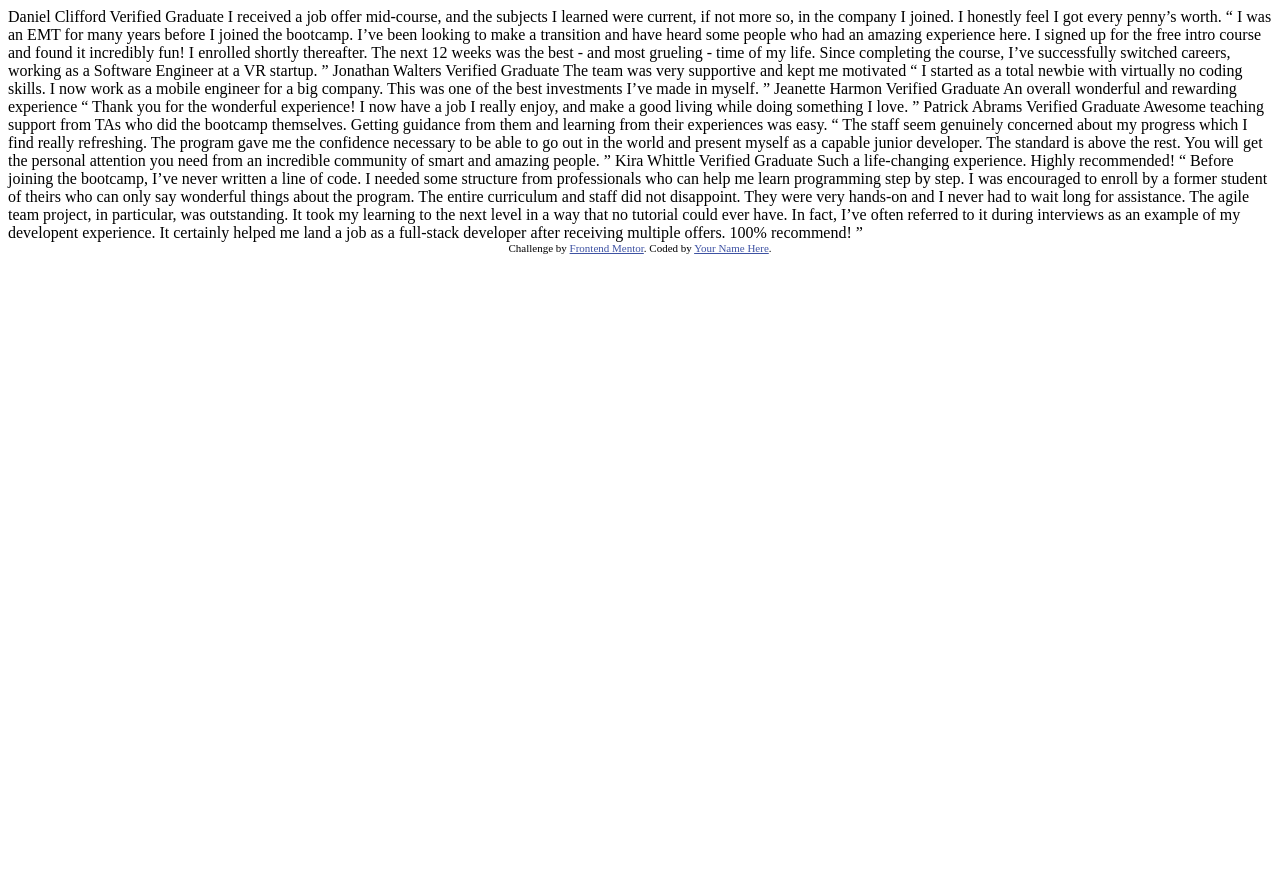
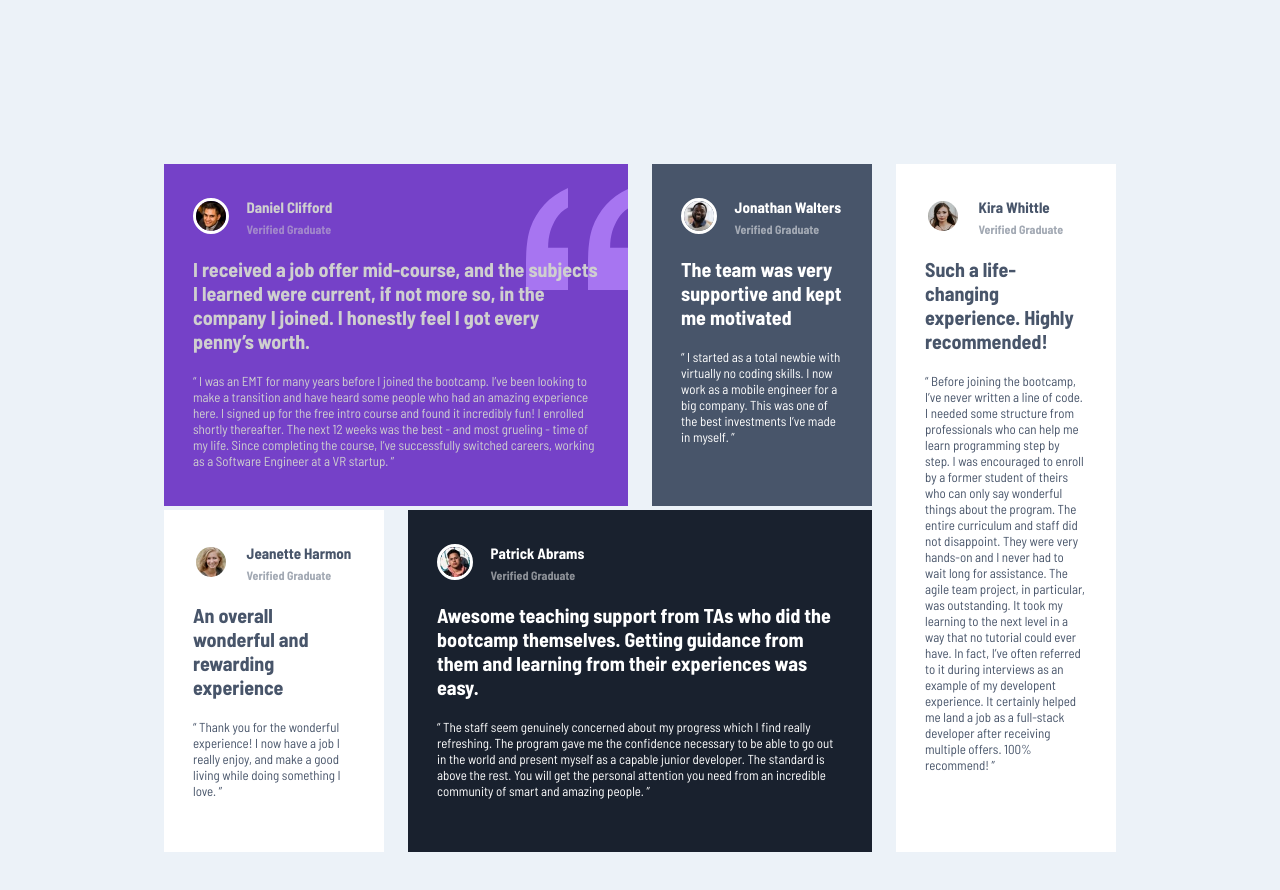
Before and after one commit to elisavet12/testimonials-grid-section-main, a plain HTML site: page index.html in a window 1280 px wide. Before the commit the page ends 800 px from the top, so only its background shows below. Drawn offline with Linux system fonts and the light colour scheme.

Commit message:
html and css

```diff
--- a/index.html
+++ b/index.html
@@ -1,76 +1,162 @@
 <!DOCTYPE html>
 <html lang="en">
   <head>
-  <meta charset="UTF-8">
-  <meta name="viewport" content="width=device-width, initial-scale=1.0"> <!-- displays site properly based on user's device -->
+    <meta charset="UTF-8" />
+    <meta name="viewport" content="width=device-width, initial-scale=1.0" />
+    <!-- displays site properly based on user's device -->
 
-  <link rel="icon" type="image/png" sizes="32x32" href="./images/favicon-32x32.png">
+    <link
+      rel="icon"
+      type="image/png"
+      sizes="32x32"
+      href="./images/favicon-32x32.png"
+    />
 
     <title>Frontend Mentor | [Challenge Name Here]</title>
+    <link rel="stylesheet" href="./style.css" />
+    <link rel="preconnect" href="https://fonts.googleapis.com" />
+    <link rel="preconnect" href="https://fonts.gstatic.com" crossorigin />
+    <link
+      href="https://fonts.googleapis.com/css2?family=Barlow+Semi+Condensed:wght@400;700&display=swap"
+      rel="stylesheet"
+    />
 
     <!-- Feel free to remove these styles or customise in your own stylesheet 👍 -->
     <style>
-    .attribution { font-size: 11px; text-align: center; }
-    .attribution a { color: hsl(228, 45%, 44%); }
+      .attribution {
+        font-size: 11px;
+        text-align: center;
+      }
+      .attribution a {
+        color: hsl(228, 45%, 44%);
+      }
     </style>
   </head>
   <body>
-  Daniel Clifford
-  Verified Graduate
+    <main>
+      <container class="testimonials">
+        <div class="box1 testimonial">
+          <img
+            class="testimonial-image"
+            src="./images/image-daniel.jpg"
+            alt="Daniel"
+          />
+          <div class="info">
+            <h1 class="testimonial-name">Daniel Clifford</h1>
+            <h2 class="testimonial-title">Verified Graduate</h2>
+          </div>
+          <p class="testimonial-excerpt">
+            I received a job offer mid-course, and the subjects I learned were
+            current, if not more so, in the company I joined. I honestly feel I
+            got every penny’s worth.
+          </p>
+          <p class="testimonial-quotation">
+            “ I was an EMT for many years before I joined the bootcamp. I’ve
+            been looking to make a transition and have heard some people who had
+            an amazing experience here. I signed up for the free intro course
+            and found it incredibly fun! I enrolled shortly thereafter. The next
+            12 weeks was the best - and most grueling - time of my life. Since
+            completing the course, I’ve successfully switched careers, working
+            as a Software Engineer at a VR startup. ”
+          </p>
+        </div>
+        <div class="box2 testimonial">
+          <img
+            class="testimonial-image"
+            src="./images/image-jonathan.jpg"
+            alt="Jonathan"
+          />
+          <div class="info">
+            <h1 class="testimonial-name">Jonathan Walters</h1>
+            <h2 class="testimonial-title">Verified Graduate</h2>
+          </div>
+          <p class="testimonial-excerpt">
+            The team was very supportive and kept me motivated
+          </p>
+          <p class="testimonial-quotation">
+            “ I started as a total newbie with virtually no coding skills. I now
+            work as a mobile engineer for a big company. This was one of the
+            best investments I’ve made in myself. ”
+          </p>
+        </div>
+        <div class="box4 testimonial">
+          <img
+            class="testimonial-image"
+            src="./images/image-jeanette.jpg"
+            alt="Jeanette"
+          />
+          <div class="info">
+            <h1 class="testimonial-name">Jeanette Harmon</h1>
+            <h2 class="testimonial-title">Verified Graduate</h2>
+          </div>
+          <p class="testimonial-excerpt">
+            An overall wonderful and rewarding experience
+          </p>
+          <p class="testimonial-quotation">
+            “ Thank you for the wonderful experience! I now have a job I really
+            enjoy, and make a good living while doing something I love. ”
+          </p>
+        </div>
+        <div class="box5 testimonial">
+          <img
+            class="testimonial-image"
+            src="./images/image-patrick.jpg"
+            alt="Patrick"
+          />
+          <div class="info">
+            <h1 class="testimonial-name">Patrick Abrams</h1>
+            <h2 class="testimonial-title">Verified Graduate</h2>
+          </div>
+          <p class="testimonial-excerpt">
+            Awesome teaching support from TAs who did the bootcamp themselves.
+            Getting guidance from them and learning from their experiences was
+            easy.
+          </p>
+          <p class="testimonial-quotation">
+            “ The staff seem genuinely concerned about my progress which I find
+            really refreshing. The program gave me the confidence necessary to
+            be able to go out in the world and present myself as a capable
+            junior developer. The standard is above the rest. You will get the
+            personal attention you need from an incredible community of smart
+            and amazing people. ”
+          </p>
+        </div>
+        <div class="box3 testimonial">
+          <img
+            class="testimonial-image"
+            src="./images/image-kira.jpg"
+            alt="Kira"
+          />
+          <div class="info">
+            <h1 class="testimonial-name">Kira Whittle</h1>
+            <h2 class="testimonial-title">Verified Graduate</h2>
+          </div>
+          <p class="testimonial-excerpt">
+            Such a life-changing experience. Highly recommended!
+          </p>
+          <p class="testimonial-quotation">
+            “ Before joining the bootcamp, I’ve never written a line of code. I
+            needed some structure from professionals who can help me learn
+            programming step by step. I was encouraged to enroll by a former
+            student of theirs who can only say wonderful things about the
+            program. The entire curriculum and staff did not disappoint. They
+            were very hands-on and I never had to wait long for assistance. The
+            agile team project, in particular, was outstanding. It took my
+            learning to the next level in a way that no tutorial could ever
+            have. In fact, I’ve often referred to it during interviews as an
+            example of my developent experience. It certainly helped me land a
+            job as a full-stack developer after receiving multiple offers. 100%
+            recommend! ”
+          </p>
+        </div>
+      </container>
+    </main>
 
-  I received a job offer mid-course, and the subjects I learned were current, if not more so,
-  in the company I joined. I honestly feel I got every penny’s worth.
-
-  “ I was an EMT for many years before I joined the bootcamp. I’ve been looking to make a
-  transition and have heard some people who had an amazing experience here. I signed up
-  for the free intro course and found it incredibly fun! I enrolled shortly thereafter.
-  The next 12 weeks was the best - and most grueling - time of my life. Since completing
-  the course, I’ve successfully switched careers, working as a Software Engineer at a VR startup. ”
-
-  Jonathan Walters
-  Verified Graduate
-
-  The team was very supportive and kept me motivated
-
-  “ I started as a total newbie with virtually no coding skills. I now work as a mobile engineer
-  for a big company. This was one of the best investments I’ve made in myself. ”
-
-  Jeanette Harmon
-  Verified Graduate
-
-  An overall wonderful and rewarding experience
-
-  “ Thank you for the wonderful experience! I now have a job I really enjoy, and make a good living
-  while doing something I love. ”
-
-  Patrick Abrams
-  Verified Graduate
-
-  Awesome teaching support from TAs who did the bootcamp themselves. Getting guidance from them and
-  learning from their experiences was easy.
-
-  “ The staff seem genuinely concerned about my progress which I find really refreshing. The program
-  gave me the confidence necessary to be able to go out in the world and present myself as a capable
-  junior developer. The standard is above the rest. You will get the personal attention you need from
-  an incredible community of smart and amazing people. ”
-
-  Kira Whittle
-  Verified Graduate
-
-  Such a life-changing experience. Highly recommended!
-
-  “ Before joining the bootcamp, I’ve never written a line of code. I needed some structure from
-  professionals who can help me learn programming step by step. I was encouraged to enroll by a former
-  student of theirs who can only say wonderful things about the program. The entire curriculum and staff
-  did not disappoint. They were very hands-on and I never had to wait long for assistance. The agile team
-  project, in particular, was outstanding. It took my learning to the next level in a way that no tutorial
-  could ever have. In fact, I’ve often referred to it during interviews as an example of my developent
-  experience. It certainly helped me land a job as a full-stack developer after receiving multiple offers.
-  100% recommend! ”
-
-  <div class="attribution">
-    Challenge by <a href="https://www.frontendmentor.io?ref=challenge" target="_blank">Frontend Mentor</a>.
-    Coded by <a href="#">Your Name Here</a>.
-  </div>
+    <!-- <div class="attribution">
+      Challenge by
+      <a href="https://www.frontendmentor.io?ref=challenge" target="_blank"
+        >Frontend Mentor</a
+      >. Coded by <a href="#">Your Name Here</a>.
+    </div> -->
   </body>
 </html>
--- /dev/null
+++ b/style.css
@@ -0,0 +1,110 @@
+:root {
+  --Moderate-violet: hsl(263, 55%, 52%);
+  --Very-dark-grayish-blue: hsl(217, 19%, 35%);
+  --Very-dark-blackish-blue: hsl(219, 29%, 14%);
+  --White: hsl(0, 0%, 100%);
+  --Light-gray: hsl(0, 0%, 81%);
+  --Light-grayish-blue: hsl(210, 46%, 95%);
+}
+
+body {
+  min-height: 100vh;
+  width: 100%;
+  font-size: 13px;
+  font-family: "Barlow Semi Condensed";
+  background-color: var(--Light-grayish-blue);
+  margin: 0px;
+  min-width: 100vh;
+  box-sizing: border-box;
+}
+
+main {
+  padding: 164px;
+  width: auto;
+  height: auto;
+}
+
+.testimonials {
+  display: grid;
+  grid-template-columns: 1fr 1fr 1fr 1fr;
+  grid-template-rows: 1fr 1fr;
+  gap: 04px 24px;
+  grid-template-areas:
+    "box1 box1 box2 box3"
+    "box4 box5 box5 box3";
+}
+.box1 {
+  grid-area: box1;
+  background-color: var(--Moderate-violet);
+  color: var(--Light-gray);
+  background-image: url(./images/bg-pattern-quotation.svg);
+  background-repeat: no-repeat;
+  background-position-x: 362px;
+  background-position-y: 24px;
+}
+.box3 {
+  grid-area: box3;
+  background-color: var(--White);
+  color: var(--Very-dark-grayish-blue);
+}
+.box2 {
+  grid-area: box2;
+  background-color: var(--Very-dark-grayish-blue);
+  color: var(--White);
+}
+.box4 {
+  grid-area: box4;
+  background-color: var(--White);
+  color: var(--Very-dark-grayish-blue);
+}
+.box5 {
+  grid-area: box5;
+  background-color: var(--Very-dark-blackish-blue);
+  color: var(--White);
+}
+
+.testimonial {
+  padding: 24px 29px;
+}
+
+.testimonial-image {
+  width: 30px;
+  height: 30px;
+  border-radius: 50%;
+  border: 3px solid white;
+  margin-right: 15px;
+}
+
+.info {
+  display: inline-block;
+}
+
+.testimonial-name {
+  font-size: 15px;
+  margin-bottom: 6px;
+}
+
+.testimonial-title {
+  font-size: 12px;
+  opacity: 50%;
+  margin: 0px;
+}
+
+.testimonial-excerpt {
+  font-size: 20px;
+  font-weight: 700;
+}
+
+.testimonial-quotation {
+  font-size: 13px;
+}
+
+@media only screen and (max-width: 1118px) {
+  body {
+    overflow-x: hidden;
+  }
+  .testimonials {
+    display: flex;
+    flex-direction: column;
+  }
+}
```
Lines whose indentation alone changed are shown as unchanged.
